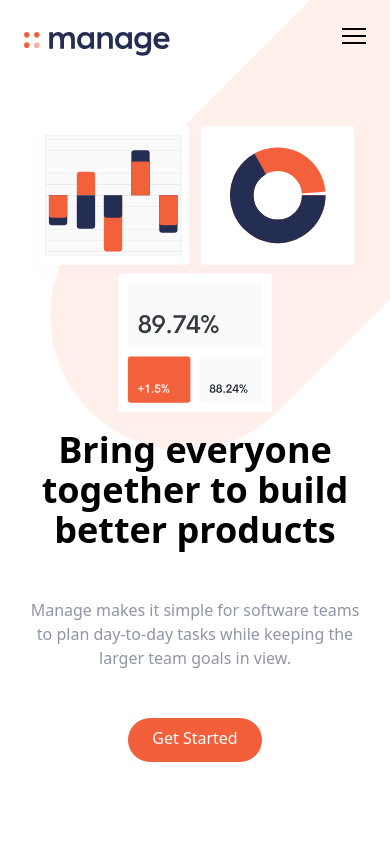
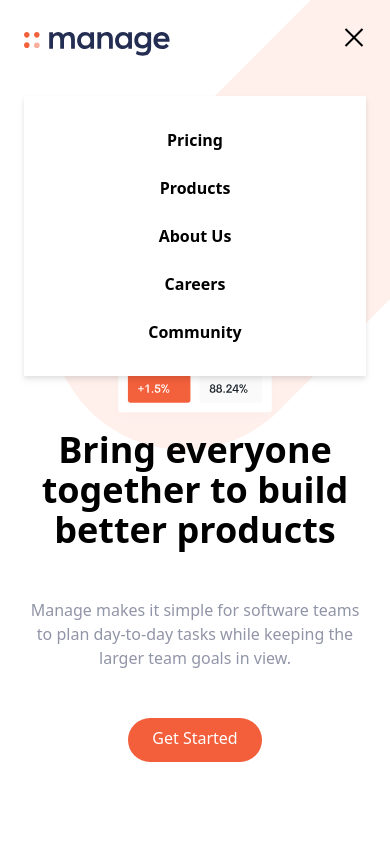
Before and after one commit to dthackray/Tailwind-Crash-Course, a website: page index.html in a window 390 px wide. Both pictures are taken after a click on the button 354 px from the left and 40 px from the top of the page. Shown: the top 844 px of the page. Drawn offline with nearby package versions, Linux system fonts and the light colour scheme; files that its build step writes are made by us from their sources.

Commit message:
Small JS additions to animate the mobile menu
Signed-off-by: Dan Thackray <djthackray@gmail.com>

```diff
--- a/index.html
+++ b/index.html
@@ -27,7 +27,7 @@
             <!-- Button -->
             <a href="#" class="hidden md:block p-3 px-6 pt-2 text-white bg-brightRed rounded-full baseline hover:bg-brightRedLight">Get Started</a>
             <!-- Hamburger Icon -->
-            <button id="menu-btn" class="block hamburger md:hidden.focus:outline-none">
+            <button id="menu-btn" class="block hamburger md:hidden focus:outline-none">
                 <span class="hamburger-top"></span>
                 <span class="hamburger-middle"></span>
                 <span class="hamburger-bottom"></span>
@@ -35,7 +35,7 @@
         </div>
         <!-- Mobile Menu -->
         <div class="md:hidden">
-            <div id="menu" class="absolute flex flex-col items-center hidden self-end py-8 mt-10 space-y-6 font-bold bg-white sm:w-auto sm:self-center left-6 right-6 drop-shadow-md">
+            <div id="menu" class="absolute flex-col items-center hidden self-end py-8 mt-10 space-y-6 font-bold bg-white sm:w-auto sm:self-center left-6 right-6 drop-shadow-md">
                 <a href="#">Pricing</a>
                 <a href="#">Products</a>
                 <a href="#">About Us</a>
@@ -270,5 +270,6 @@
             </div>
         </div>
     </footer>
+    <script src="./js/script.js"></script>
 </body>
 </html>
--- /dev/null
+++ b/js/script.js
@@ -0,0 +1,8 @@
+const btn = document.getElementById("menu-btn")
+const nav = document.getElementById("menu")
+
+btn.addEventListener("click", () => {
+    btn.classList.toggle("open")
+    nav.classList.toggle('flex')
+    nav.classList.toggle('hidden')
+})
```
